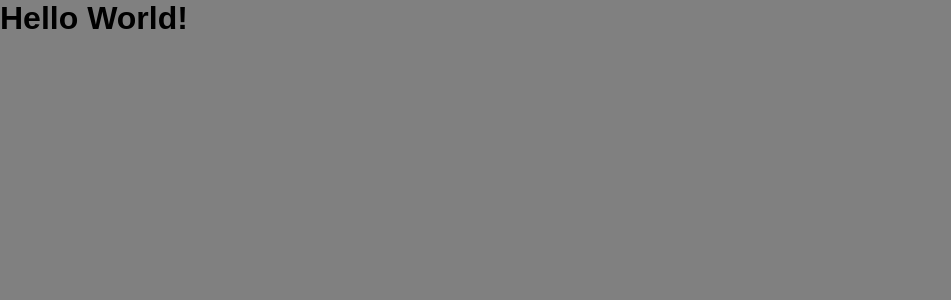
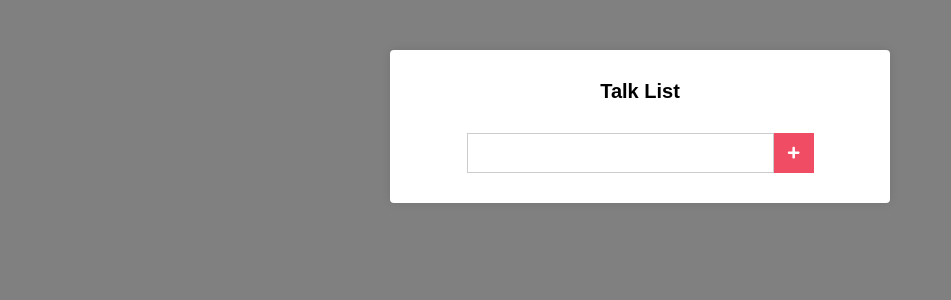
Before and after one commit to dev-lua/talk-list, a React (Create React App) app: page / in a window 1280 px wide. Shown: the top 300 px of the page, without its empty margins (0-951 px from the left). Built offline with nearby package versions, Linux system fonts and the light colour scheme; the HTML template or start-up script is replaced by a standard one.

Commit message:
Criação do componente newTask e estilização da página principal e seus elementos.

```diff
--- a/package.json
+++ b/package.json
@@ -8,6 +8,7 @@
     "@testing-library/user-event": "^12.6.0",
     "react": "^17.0.1",
     "react-dom": "^17.0.1",
+    "react-icons": "^4.1.0",
     "react-scripts": "4.0.1",
     "web-vitals": "^0.2.4"
   },
--- a/public/index.html
+++ b/public/index.html
@@ -4,7 +4,7 @@
   <head>
     <meta charset="utf-8" />
     <meta name="viewport" content="width=device-width, initial-scale=1" />
-    <title>Título</title>
+    <title>Talk List</title>
   </head>
 
   <body>
--- a/src/App.js
+++ b/src/App.js
@@ -1,6 +1,10 @@
 import React from 'react';
+import Main from './components/Main';
+
 import './App.css';
 
 export default function App() {
-  return <h1>Hello World!</h1>;
+  return (
+    <Main />
+  );
 }
--- /dev/null
+++ b/src/components/Main.css
@@ -0,0 +1,38 @@
+.main {
+  background: #fff;
+  padding: 30px;
+  margin: 50px auto;
+  max-width: 500px;
+  border-radius: 4px;
+  box-shadow: 0 0 10px rgba( 0, 0, 0, 0.1);
+}
+
+.main h1 {
+  font-size: 20px;
+  text-align: center;
+}
+
+.form {
+  margin-top: 30px;
+  display: flex;
+  align-items: center;
+  justify-content: center;
+}
+
+.form input[type="text"] {
+  height: 40px;
+  padding: 0 20px;
+  font-size: 20px;
+  border: 1px solid #ccc;
+  min-width: 80px;
+}
+.form button[type="submit"] {
+  border: none;
+  height: 40px;
+  width: 40px;
+  background: #f04c64;
+  color: #fff;
+  display: flex;
+  align-items: center;
+  justify-content: center;
+}
--- /dev/null
+++ b/src/components/Main.js
@@ -0,0 +1,39 @@
+import React, { Component } from 'react';
+
+// Form
+import { FaPlus } from 'react-icons/fa';
+
+import './Main.css';
+
+export default class Main extends Component {
+  state = {
+    newTask: '',
+  };
+
+  handleChanged = (e) => {
+    this.setState({
+      newTask: e.target.value,
+    });
+  }
+
+  render() {
+    const { newTask } = this.state;
+
+    return (
+      <div className="main">
+        <h1>Talk List</h1>
+
+        <form action="#" className="form">
+          <input
+            onChange={this.handleChanged}
+            type="text"
+            value={newTask}
+          />
+          <button type="submit">
+            <FaPlus />
+          </button>
+        </form>
+      </div>
+    )
+  }
+}
```
Also changed, not shown: .eslintrc.js, 1 other file (tests, documents, lock files or other folders).
